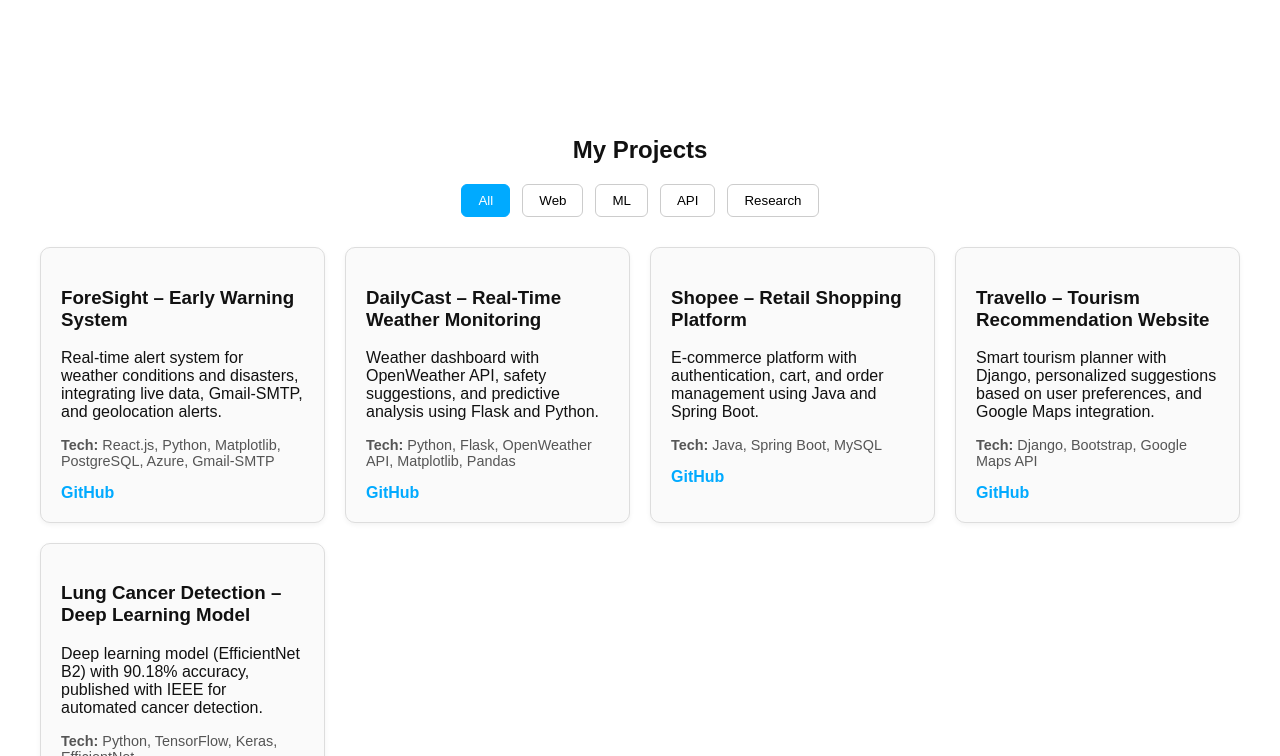
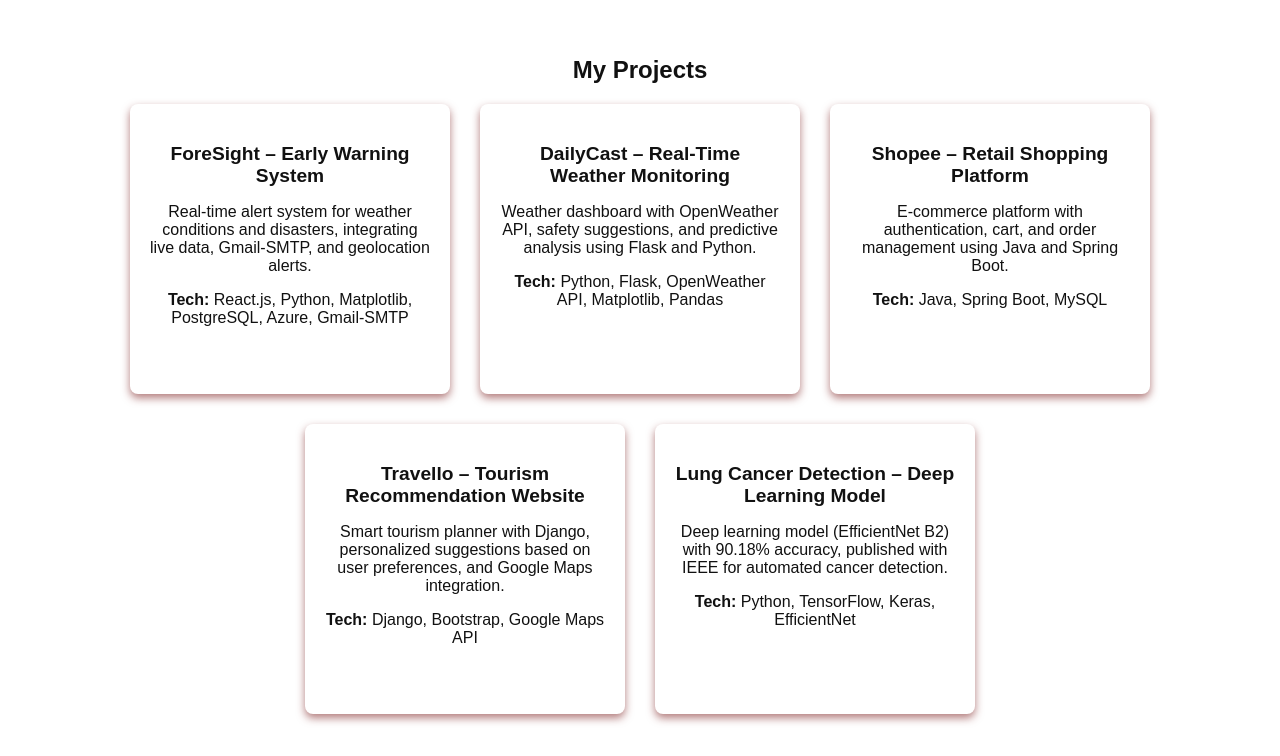
Before and after one commit to dakhilram/portfolio, a React (Create React App) app: page / in a window 1280 px wide. Shown: the part 2044-2800 px from the top of the page. Built offline with nearby package versions, Linux system fonts and the light colour scheme.

Commit message:
updated the Projects and more.

```diff
--- a/src/components/About.js
+++ b/src/components/About.js
@@ -38,13 +38,22 @@ const About = () => {
             I’m currently pursuing my Master’s in Computer Science at the University of Houston-Clear Lake (Graduating May 2025).
             I'm a Full-Stack web developer with strong foundations in Web Technologies, Artificial Intelligence, Machine Learning, Cloud Computing, and Software Engineering.
           </p>
+          <blockquote className="about-quote">
+            “Building solutions that make a difference — one line of code at a time.”
+          </blockquote>
+
           <div className="about-facts">
             <div><strong>🎓 Degree:</strong> M.S. in Computer Science</div>
             <div><strong>🏫 University:</strong> University of Houston-Clear Lake</div>
             <div><strong>📅 Graduation:</strong> May 2025</div>
             <div><strong>💼 Role:</strong> Student</div>
+
+            <span>🌍 Based in Houston, TX</span><br></br>
+            <span>🗣️ Fluent in English & Telugu</span>
           </div>
-
+          <p className="about-current-focus">
+            🔍 Currently exploring: Real-time weather systems, disaster alert pipelines, and cloud-based ML deployment.
+          </p>
           <div className="about-links">
             <a href="https://github.com/dakhilram" target="_blank" rel="noreferrer">GitHub</a>
             <a href="https://linkedin.com/in/akhilram-durgempudi" target="_blank" rel="noreferrer">LinkedIn</a>
--- a/src/components/Projects.js
+++ b/src/components/Projects.js
@@ -1,61 +1,61 @@
-import React, { useState } from "react";
-import { motion } from "framer-motion";
-import projectData from "../config/projectData";
-import "./../styles/projects.css";
-
-const categories = ["All", "Web", "ML", "API", "Research"];
+import React, { useState } from 'react';
+import projectData from '../config/projectData.js';
+import '../styles//projects.css';
 
 const Projects = () => {
-  const [selectedCategory, setSelectedCategory] = useState("All");
+  const [selectedProject, setSelectedProject] = useState(null);
 
-  const filteredProjects =
-    selectedCategory === "All"
-      ? projectData
-      : projectData.filter((proj) => proj.category === selectedCategory);
+  // Handle card click to show the modal with project details
+  const handleCardClick = (project) => {
+    setSelectedProject(project);
+  };
+
+  // Handle closing the modal
+  const handleClose = () => {
+    setSelectedProject(null);
+  };
 
   return (
-    <motion.div
-      className="section projects-section"
-      initial={{ opacity: 0, y: 40 }}
-      whileInView={{ opacity: 1, y: 0 }}
-      transition={{ duration: 0.6 }}
-      viewport={{ once: true }}
-    >
+    <div className="projects-container">
       <h2>My Projects</h2>
 
-      <div className="project-tabs">
-        {categories.map((cat) => (
-          <button
-            key={cat}
-            className={`tab-button ${selectedCategory === cat ? "active" : ""}`}
-            onClick={() => setSelectedCategory(cat)}
+      {/* Project Cards Section */}
+      <div className="project-cards">
+        {projectData.map((project) => (
+          <div
+            className="project-card"
+            key={project.id}
+            onClick={() => handleCardClick(project)}
           >
-            {cat}
-          </button>
+            <h3>{project.title}</h3>
+            <p>{project.description}</p>
+            <p><strong>Tech:</strong> {project.techStack.join(', ')}</p>
+          </div>
         ))}
       </div>
 
-      <div className="project-grid">
-        {filteredProjects.map((project) => (
-          <motion.div
-            key={project.id}
-            className="project-card"
-            whileHover={{ scale: 1.03 }}
-            transition={{ type: "spring", stiffness: 200 }}
-          >
-            <h3>{project.title}</h3>
-            <p>{project.description}</p>
-            <p className="tech-stack"><strong>Tech:</strong> {project.techStack.join(", ")}</p>
-            <div className="project-links">
-              <a href={project.github} target="_blank" rel="noreferrer">GitHub</a>
-              {project.demo && project.demo !== "#" && (
-                <a href={project.demo} target="_blank" rel="noreferrer">Demo</a>
-              )}
-            </div>
-          </motion.div>
-        ))}
-      </div>
-    </motion.div>
+      {/* Project Detail Modal */}
+      {selectedProject && (
+        <div className="project-modal">
+          <div className="modal-content">
+            {/* Close button at the top */}
+            <span className="close-btn" onClick={handleClose}>
+              &times;
+            </span>
+            <h2>{selectedProject.title}</h2>
+            <p>{selectedProject.description}</p>
+            <p><strong>Tech:</strong> {selectedProject.techStack.join(', ')}</p>
+            <a href={selectedProject.github} target="_blank" rel="noopener noreferrer">GitHub</a>
+            <a href={selectedProject.demo} target="_blank" rel="noopener noreferrer">Live Demo</a>
+
+            {/* Close button at the bottom
+            <div className="close-bottom">
+              <button className="close-button" onClick={handleClose}>Close</button>
+            </div>*/}
+          </div>
+        </div>
+      )}
+    </div>
   );
 };
 
--- a/src/styles/about.css
+++ b/src/styles/about.css
@@ -1,4 +1,5 @@
 .about-section {
+  margin-top: -60px;
   text-align: center;
 }
 
@@ -15,7 +16,7 @@
 .about-name{
   font-family: cursive;
   text-align: left;
-  font-size: 1.5rem;
+  font-size: 1.7rem;
   font-weight: bold;
   margin-top: 70px;
 }
@@ -71,6 +72,13 @@
   font-size: 1rem;
 }
 
+.about-quote {
+  margin-top: 20px;
+  font-style: italic;
+  color: #555;
+  font-size: 1.05rem;
+}
+
 
 @media (max-width: 768px) {
   .about-content {
--- a/src/styles/navbar.css
+++ b/src/styles/navbar.css
@@ -23,7 +23,7 @@
   list-style: none;
   display: flex;
   flex-wrap: wrap;
-  gap: 16px;
+  gap: 40px;
   margin: 0;
   padding: 0;
   justify-content: flex-end;
--- a/src/styles/projects.css
+++ b/src/styles/projects.css
@@ -1,66 +1,93 @@
-.projects-section {
-    text-align: center;
-  }
+.projects-container {
+  text-align: center;
+  padding: 80px;
+  background-color: #ffffff;
+}
 
-  .project-tabs {
-    margin: 20px 0;
-    display: flex;
-    justify-content: center;
-    flex-wrap: wrap;
-    gap: 12px;
-  }
+.project-cards {
+  display: flex;
+  justify-content: center;
+  gap: 30px;
+  flex-wrap: wrap;
+}
 
-  .tab-button {
-    padding: 8px 16px;
-    border: 1px solid #ccc;
-    background: white;
-    cursor: pointer;
-    transition: all 0.2s ease;
-    border-radius: 6px;
-    font-weight: 500;
-  }
+.project-card {
+  background: white;
+  height: 250px;
+  padding: 20px;
+  border-radius: 8px;
+  box-shadow: 0 4px 8px rgba(127, 37, 37, 0.599);
+  width: 280px;
+  cursor: pointer;
+  transition: transform 0.3s ease, box-shadow 0.3s ease;
+}
 
-  .tab-button.active {
-    background-color: #00aaff;
-    color: white;
-    border-color: #00aaff;
-  }
+.project-card:hover {
+  transform: scale(1.05);
+  box-shadow: 0 6px 20px rgba(0, 0, 0, 0.2);
+}
 
-  .tab-button:hover {
-    background-color: #e8faff;
-  }
+.project-card h3 {
+  font-size: 1.2rem;
+  margin-bottom: 10px;
+}
 
-  .project-grid {
-    display: grid;
-    grid-template-columns: repeat(auto-fit, minmax(280px, 1fr));
-    gap: 20px;
-    margin-top: 30px;
-    padding: 0 20px;
-  }
+.project-card p {
+  font-size: 1rem;
+}
 
-  .project-card {
-    border: 1px solid #ddd;
-    border-radius: 10px;
-    padding: 20px;
-    text-align: left;
-    background-color: #fafafa;
-    box-shadow: 0 2px 5px rgba(0,0,0,0.05);
-    transition: transform 0.2s ease;
-  }
+.project-modal {
+  position: fixed;
+  top: 0;
+  left: 0;
+  width: 100%;
+  height: 100%;
+  background: rgba(0, 0, 0, 0.5);
+  display: flex;
+  align-items: center;
+  justify-content: center;
+  z-index: 999;
+}
 
-  .project-card:hover {
-    transform: scale(1.02);
-  }
+.modal-content {
+  background: white;
+  padding: 30px;
+  border-radius: 8px;
+  width: 80%;
+  max-width: 800px;
+  text-align: left;
+  box-shadow: 0 4px 8px rgba(0, 0, 0, 0.1);
+  position: relative;
+}
 
-  .project-links a {
-    margin-right: 12px;
-    text-decoration: none;
-    color: #00aaff;
-    font-weight: bold;
-  }
+.close-btn {
+  position: absolute;
+  top: 10px;
+  right: 10px;
+  font-size: 30px;
+  cursor: pointer;
+  color: #000;
+}
 
-  .tech-stack {
-    font-size: 0.9rem;
-    margin-top: 8px;
-    color: #555;
-  }
+.close-btn:hover {
+  color: red;
+}
+
+.close-bottom {
+  margin-top: 20px;
+  text-align: center;
+}
+
+.close-button {
+  padding: 10px 20px;
+  background-color: #007bff;
+  color: white;
+  border: none;
+  border-radius: 5px;
+  cursor: pointer;
+  font-size: 1rem;
+}
+
+.close-button:hover {
+  background-color: #0056b3;
+}
```
